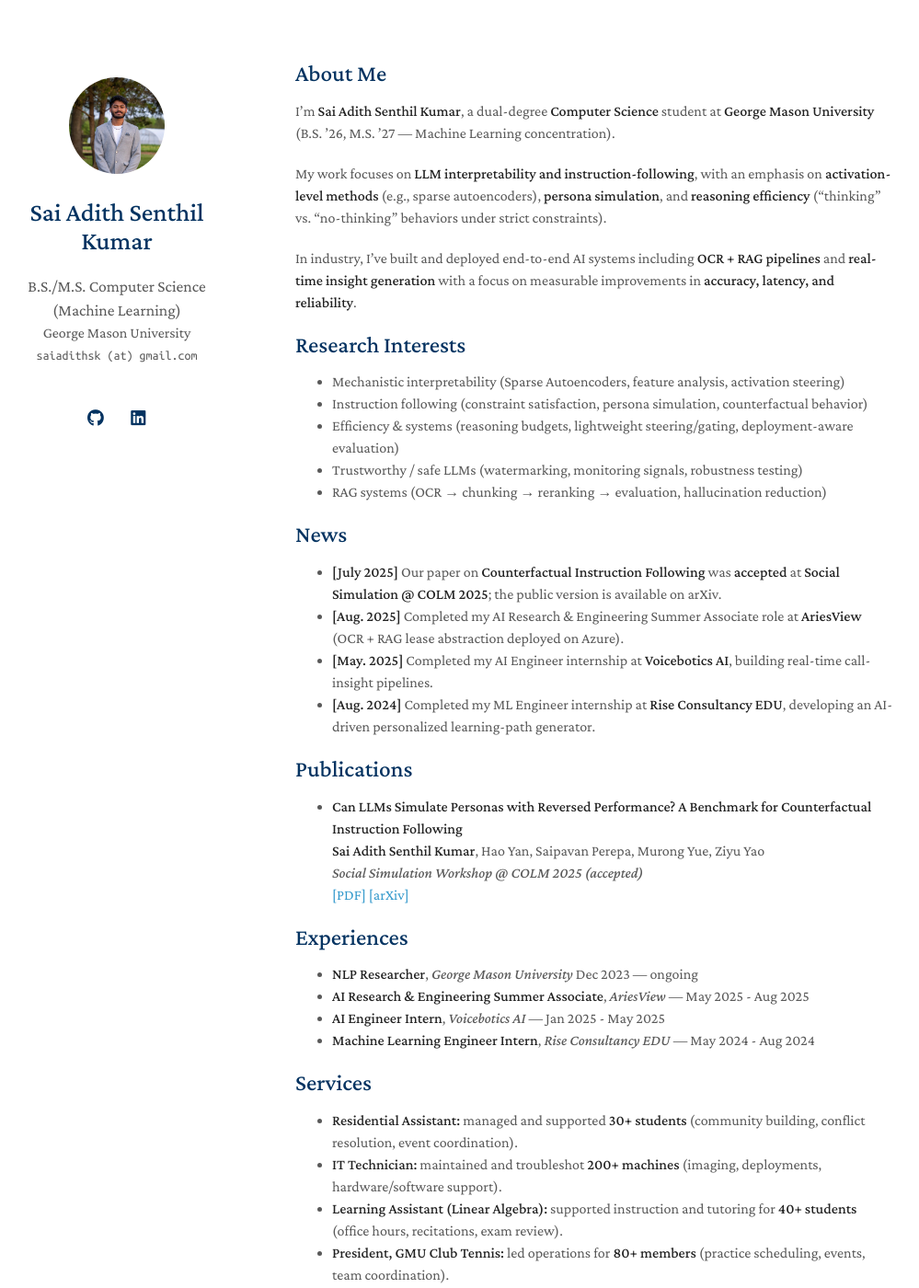
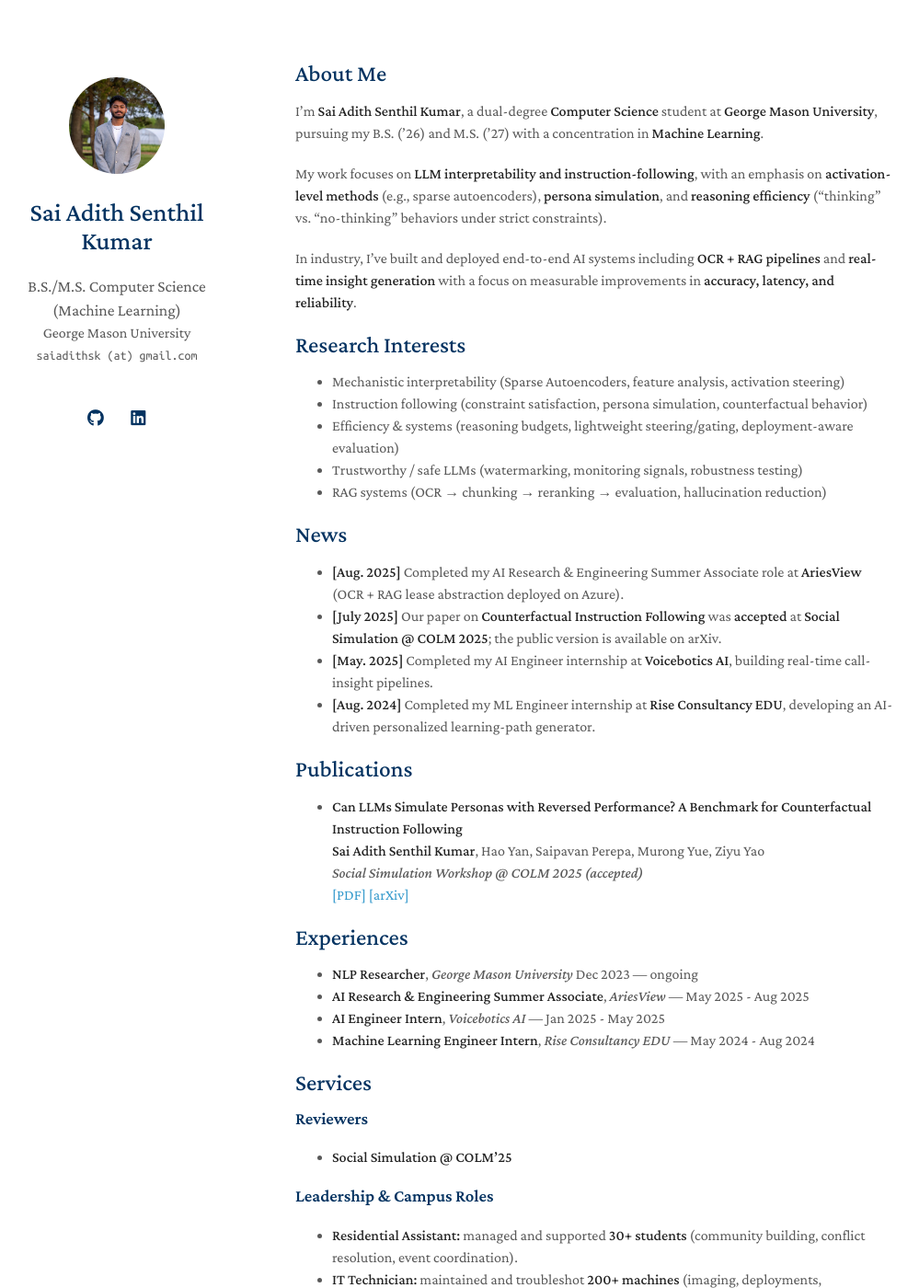
Before and after one commit to SAI-ADITH/SAI-ADITH.github.io, a Jekyll site: the page built from index.md, in a window 1280 px wide and 1400 px high. Shown: the whole window at 92% size, without its empty margins (149-1148 px from the left). Built offline with Jekyll 4.4.1, drawn with Linux system fonts in a browser that asks for light colours; a style sheet for code colours, icons or effects is not loaded; our own code applies the rules of GitHub Pages for plain Markdown files.

Commit message:
Revise personal details and add recent updates
Updated personal introduction and added recent news and service roles.

```diff
--- a/index.md
+++ b/index.md
@@ -4,7 +4,7 @@ layout: homepage
 
 ## About Me
 
-I’m **Sai Adith Senthil Kumar**, a dual-degree **Computer Science** student at **George Mason University** (B.S. ’26, M.S. ’27 — Machine Learning concentration).
+I’m **Sai Adith Senthil Kumar**, a dual-degree **Computer Science** student at **George Mason University**, pursuing my B.S. (’26) and M.S. (’27) with a concentration in **Machine Learning**.
 
 My work focuses on **LLM interpretability and instruction-following**, with an emphasis on **activation-level methods** (e.g., sparse autoencoders), **persona simulation**, and **reasoning efficiency** (“thinking” vs. “no-thinking” behaviors under strict constraints).
 
@@ -20,8 +20,8 @@ In industry, I’ve built and deployed end-to-end AI systems including **OCR + R
 
 ## News
 
+- **[Aug. 2025]** Completed my AI Research & Engineering Summer Associate role at **AriesView** (OCR + RAG lease abstraction deployed on Azure).
 - **[July 2025]** Our paper on **Counterfactual Instruction Following** was **accepted** at **Social Simulation @ COLM 2025**; the public version is available on arXiv.
-- **[Aug. 2025]** Completed my AI Research & Engineering Summer Associate role at **AriesView** (OCR + RAG lease abstraction deployed on Azure).
 - **[May. 2025]** Completed my AI Engineer internship at **Voicebotics AI**, building real-time call-insight pipelines.
 - **[Aug. 2024]** Completed my ML Engineer internship at **Rise Consultancy EDU**, developing an AI-driven personalized learning-path generator.
 
@@ -41,6 +41,10 @@ In industry, I’ve built and deployed end-to-end AI systems including **OCR + R
 
 ## Services
 
+### Reviewers
+- **Social Simulation @ COLM'25**
+
+### Leadership & Campus Roles
 - **Residential Assistant:** managed and supported **30+ students** (community building, conflict resolution, event coordination).
 - **IT Technician:** maintained and troubleshot **200+ machines** (imaging, deployments, hardware/software support).
 - **Learning Assistant (Linear Algebra):** supported instruction and tutoring for **40+ students** (office hours, recitations, exam review).
```
